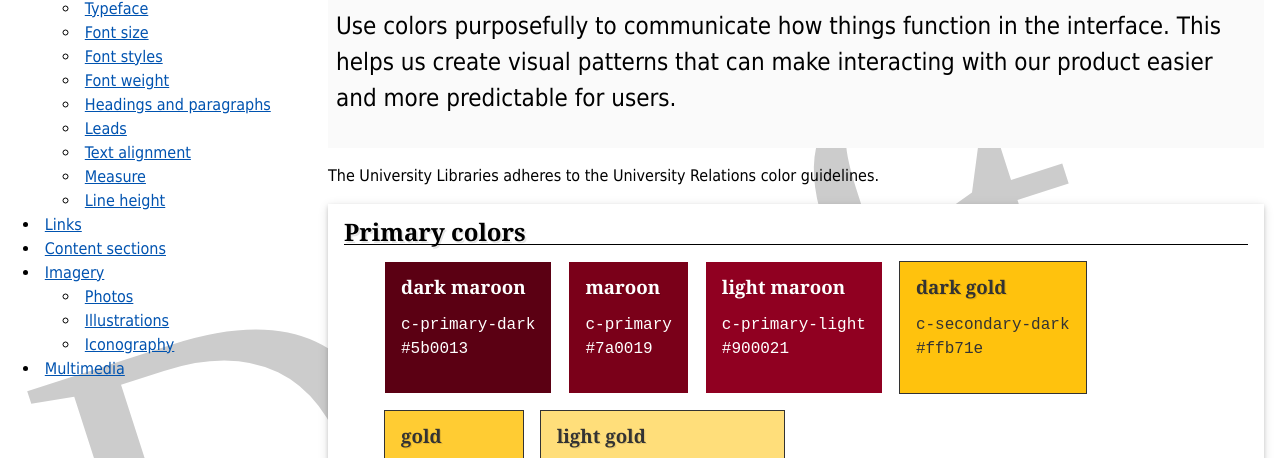
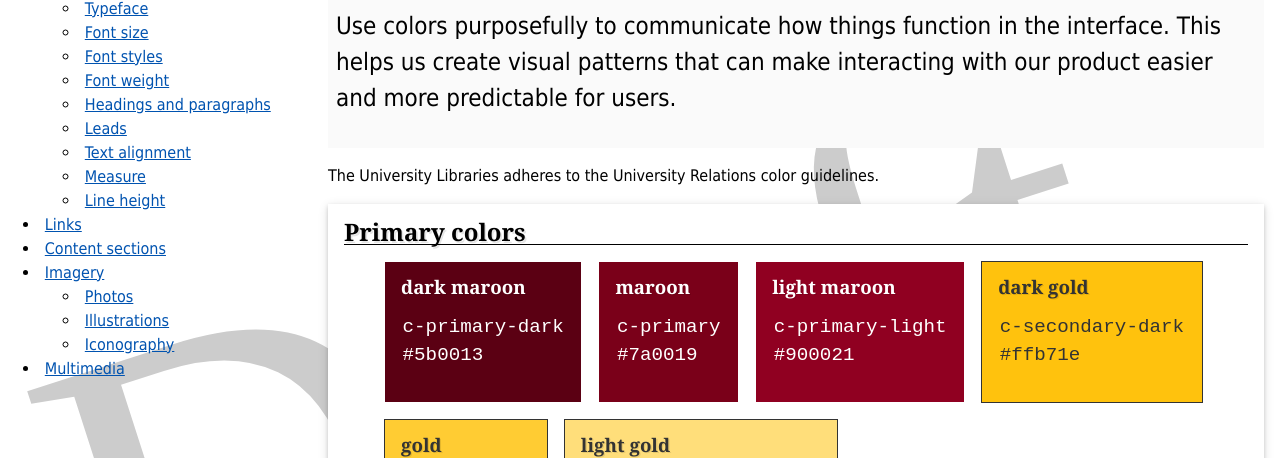
Before and after one commit to tiredandwired/umnlibraries.github.io, a plain HTML site: page design/color.html in a window 1280 px wide. Shown: the part 284-742 px from the top of the page. Drawn offline with Linux system fonts and the light colour scheme.

Commit message:
Prep for icon work

```diff
--- a/s/style/typography.css
+++ b/s/style/typography.css
@@ -66,3 +66,10 @@ dd {
 dt:not(:first-child) {
   margin-top: 1rem;
 }
+
+code {
+  font-size: 1.2rem;
+  background-color: var(--col-bg-medium);
+  display: inline-block;
+  padding: 0 0.1rem;
+}
--- a/s/style/utilities.css
+++ b/s/style/utilities.css
@@ -27,6 +27,7 @@
 
 .flex-square code {
   display: block;
+  background-color: transparent;
 }
 
 /* BORDER */
```
Also changed, not shown: design/imagery.html (+3 -0 lines).
